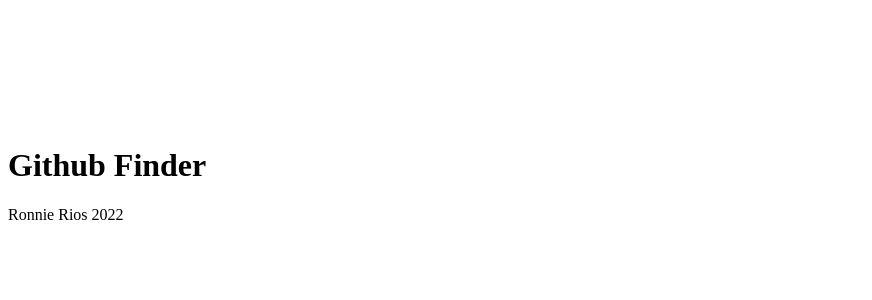
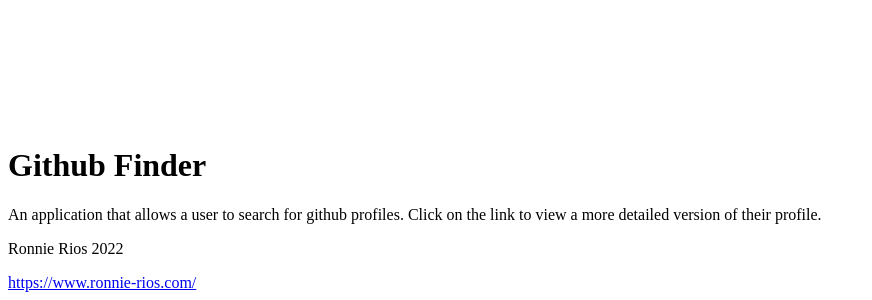
Before and after one commit to ronnie-rios/github-finder, a React (Create React App) app: page /about in a window 1280 px wide. Shown: the part 1188-1488 px from the top of the page, without its empty margins (0-872 px from the left). Before the commit the page ends 1428 px from the top, so only its background shows below. Built offline with nearby package versions, Linux system fonts and the light colour scheme; no server answers.

Commit message:
about and footer updated with more info

```diff
--- a/public/index.html
+++ b/public/index.html
@@ -24,7 +24,7 @@
       work correctly both with client-side routing and a non-root public URL.
       Learn how to configure a non-root public URL by running `npm run build`.
     -->
-    <title>React App</title>
+    <title>Github Profiler Finder</title>
   </head>
   <body>
     <noscript>You need to enable JavaScript to run this app.</noscript>
--- a/src/components/layout/Footer.jsx
+++ b/src/components/layout/Footer.jsx
@@ -6,7 +6,8 @@
     return (
     <footer className='footer p-9 bg-gray-750 text-primary-content footer-center'>
         <div>
-        <p>Ronnie Rios {footerYear}</p>
+        <p className='text-base-content text-opacity-35'>Ronnie Rios {footerYear}</p>
+        <a className='text-base-content text-opacity-35 hover:focus-visible' href='https://www.ronnie-rios.com/' target='_blank' rel='noreferrer'>https://www.ronnie-rios.com/</a>
         </div>
     </footer>
   )
--- a/src/context/github/GithubActions.js
+++ b/src/context/github/GithubActions.js
@@ -1,3 +1,4 @@
+
 const GITHUB_URL = process.env.REACT_APP_GITHUB_URL
 const GITHUB_TOKEN = process.env.REACT_APP_GITHUB_TOKEN
 
--- a/src/pages/About.jsx
+++ b/src/pages/About.jsx
@@ -6,6 +6,7 @@
         <h1 className="text-6xl mb-4">
             Github Finder
         </h1>
+        <p className='text-xl'>An application that allows a user to search for github profiles. Click on the link to view a more detailed version of their profile.</p>
     </div>
   )
 }
```
